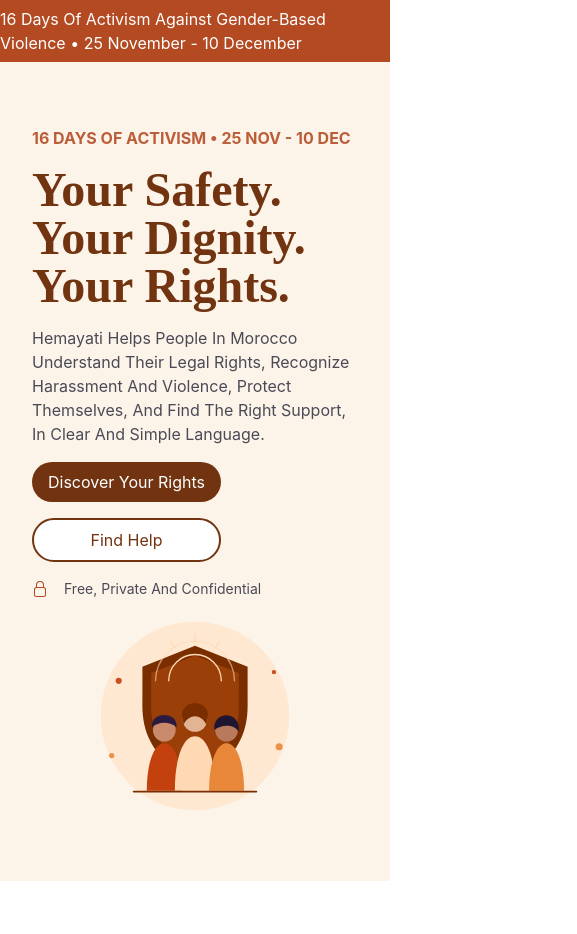
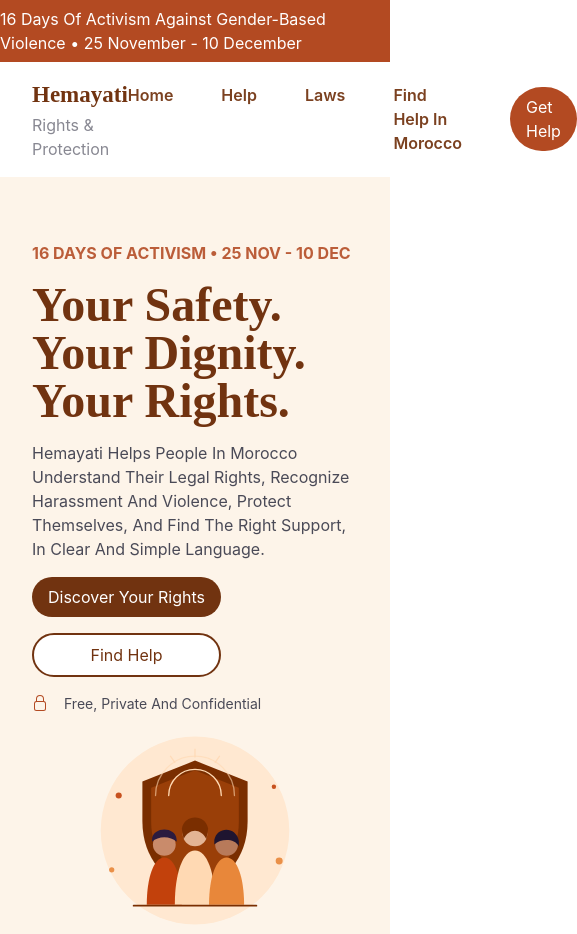
Before and after one commit to oussama-aitmahdi/oussama-aitmahdi-final-project, a website: page index.html in a window 390 px wide. Shown: the top 934 px of the page, 577 px wide, since content can reach past the window. Drawn offline with Linux system fonts and the light colour scheme.

Commit message:
feat:added footer with responsivity and added the other pages structure

```diff
--- a/index.html
+++ b/index.html
@@ -7,8 +7,28 @@
     <link rel="stylesheet" href="./public/css/output.css">
 </head>
 <body>
-    <header class="bg-[#b34a22] flex justify-center py-[7px]">
-        <h1 class="text-white">16 Days of Activism against Gender-Based Violence • 25 November - 10 December</h1>
+    <header class="flex justify-center items-center flex-col  ">
+        <div class="bg-[#b34a22] w-full py-[7px] flex justify-center">
+            <h1 class="text-white">16 Days of Activism against Gender-Based Violence • 25 November - 10 December</h1>
+        </div>
+
+        <div class="bg-white flex justify-between w-full px-[2rem] py-[1rem]">
+            <div class="flex flex-col ">
+                <h1 class="font-titles text-[#713310] font-extrabold text-[23px]">hemayati</h1>
+                <span class="text-[#888892]">rights & protection</span>
+            </div>
+
+            <div class="flex gap-[3rem] items-center">
+                <nav class="flex gap-[3rem] text-[#7b4120] font-semibold">
+                    <a href="./index.html">home</a>
+                    <a href="./public/pages/help.html">help</a>
+                    <a href="./public/pages/laws.html">laws</a>
+                    <a href="./public/pages/help-morocco.html">find help in morocco</a>
+                </nav>
+
+                <a class="bg-[#b34a22] text-white h-fit px-[1rem] py-[0.5rem] rounded-4xl" href="">get help</a>
+            </div>
+        </div>
     </header>
 
     <main>
```
Also changed, not shown: public/css/output.css, public/pages/help-morocco.html (added), public/pages/help.html (added), public/pages/laws.html (added).
